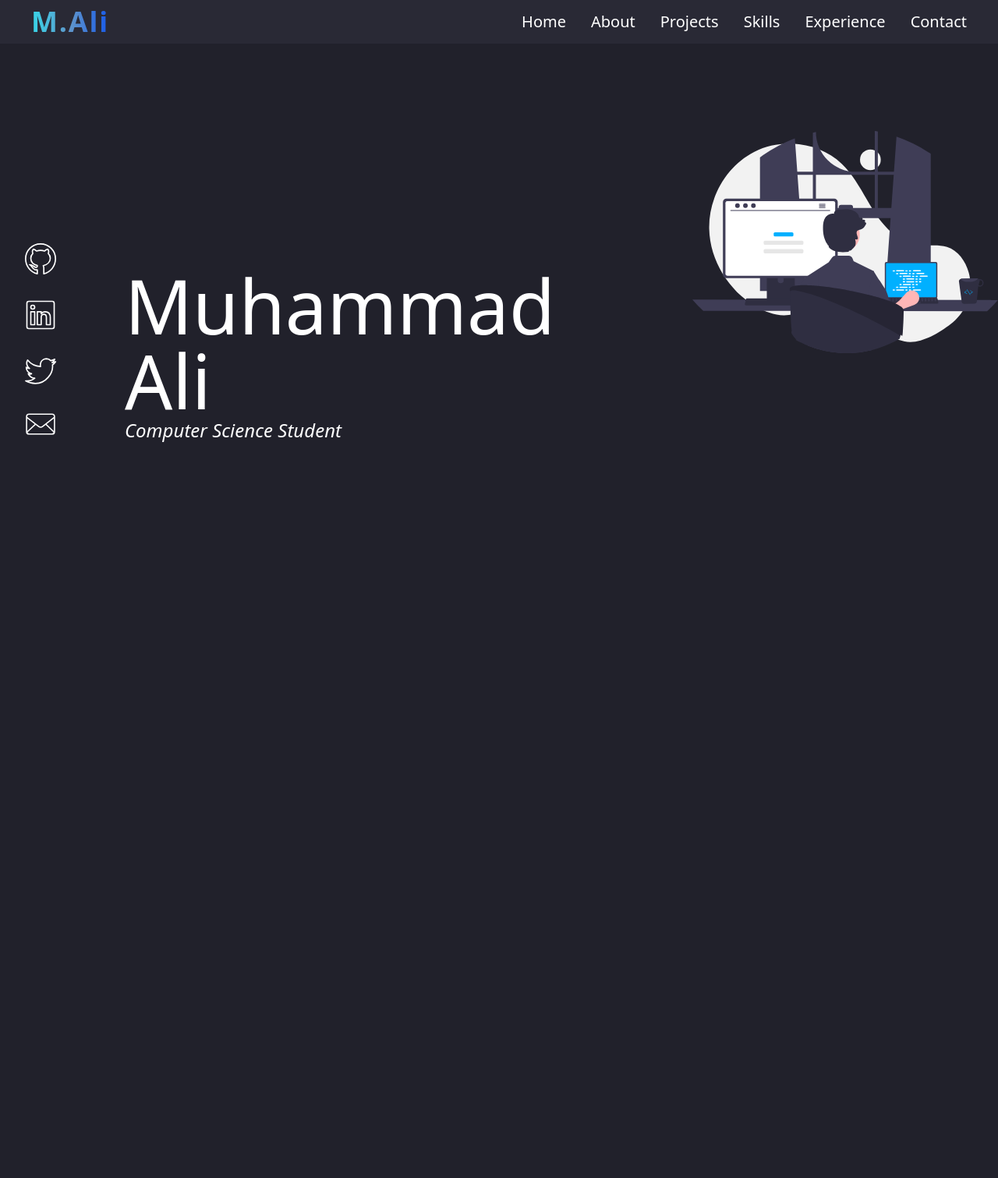
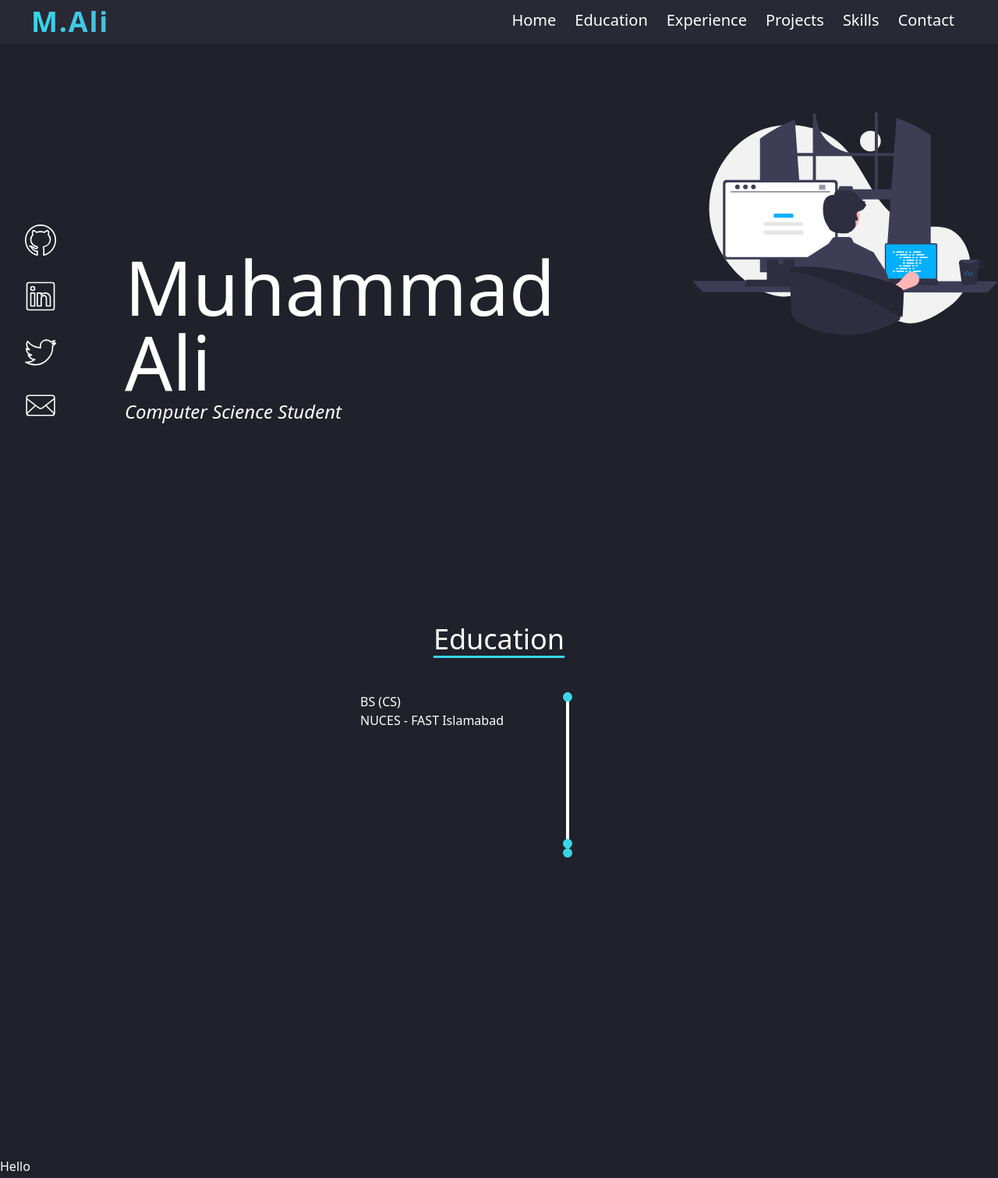
Before and after one commit to MuhammadAli511/Portfolio-v1.0, a website built with Vite: page index.html in a window 1280 px wide. Shown: the whole page at 78% size. Before the commit the page ends 952 px from the top, so only its background shows below. Built offline with nearby package versions, Linux system fonts and the light colour scheme.

Commit message:
Started EDUCATION

```diff
--- a/index.html
+++ b/index.html
@@ -12,31 +12,25 @@
 
 <body class="bg-c12 h-full w-full">
         <div class="hidden sm:block">
-                <div class="flex items-center justify-between mx-auto px-10 py-2 bg-c6 right-0 left-0 h-14">
+                <div class="bg-c6 grid grid-cols-2 grid-rows-1 py-2 w-full fixed">
                         <div
-                                class="bg-gradient-to-r text-transparent bg-clip-text from-gradient1 via-gradient2 to-gradient3 text-4xl font-bold tracking-wider">
+                                class="bg-gradient-to-r text-transparent bg-clip-text from-gradient1 via-gradient2 to-gradient3 text-4xl font-bold tracking-wider ml-10">
                                 M.Ali
                         </div>
-                        <div class="flex space-x-8 text-xl text-white font-medium font-sans">
-                                <div class="underline1 hover:text-cyanlight transition ease-linear duration-200"><a
-                                                href="/index.html">Home</a></div>
-                                <div class="underline1 hover:text-cyanlight transition ease-linear duration-200"><a
-                                                href="#about">About</a></div>
-                                <div class="underline1 hover:text-cyanlight transition ease-linear duration-200"><a
-                                                href="#projects">Projects</a></div>
-                                <div class="underline1 hover:text-cyanlight transition ease-linear duration-200"><a
-                                                href="#skills">Skills</a></div>
-                                <div class="underline1 hover:text-cyanlight transition ease-linear duration-200"><a
-                                                href="#experience">Experience</a></div>
-                                <div class="underline1 hover:text-cyanlight transition ease-linear duration-200"><a
-                                                href="#contact">Contact</a></div>
+                        <div class="flex flex-row justify-end text-xl text-white font-medium font-sans mx-8 my-1">
+                                <div class="underline1 hover:text-cyanlight transition ease-linear duration-200 mr-6"><a href="/index.html">Home</a></div>
+                                <div class="underline1 hover:text-cyanlight transition ease-linear duration-200 mr-6"><a href="#education">Education</a></div>
+                                <div class="underline1 hover:text-cyanlight transition ease-linear duration-200 mr-6"><a href="#experience">Experience</a></div>
+                                <div class="underline1 hover:text-cyanlight transition ease-linear duration-200 mr-6"><a href="#projects">Projects</a></div>
+                                <div class="underline1 hover:text-cyanlight transition ease-linear duration-200 mr-6"><a href="#skills">Skills</a></div>
+                                <div class="underline1 hover:text-cyanlight transition ease-linear duration-200 mr-6"><a href="#contact">Contact</a></div>
                         </div>
                 </div>
         </div>
 
         <div>
                 <div class="flex flex-col fixed">
-                        <div class="mt-56">
+                        <div class="mt-64">
                                 <div class="social-color w-10 ml-8 mt-8 ">
                                         <a href="https://github.com/MuhammadAli511">
                                                 <img alt="github" src="images\github.svg">
@@ -63,23 +57,48 @@
                 <div class="flex flex-row">
 
                         <div class="ml-40 text-white ">
-                                <div class="shrink mt-72 text-8xl font-medium">
+                                <div class="shrink mt-80 text-8xl font-medium">
                                         Muhammad Ali
                                 </div>
                                 <div class="shrink text-2xl font-normal italic">
                                         Computer Science Student
                                 </div>
                         </div>
-                        <div class="shrink ml-44 mt-28">
+                        <div class="shrink ml-44 mt-36">
                                 <img alt="coding" src="images\img1.svg">
                         </div>
                 </div>
         </div>
 
-        <div id="about" class="mt-96">
+
+        <div id="education" class="mt-48">
+                <br>
+                <div class="text-white flex justify-center text-4xl underline underline-offset-8 decoration-cyanlight mt-10">Education</div>
+                <br>
+                <br>
+                <div class="flex justify-center">
+                        <span class="inline-grid grid-cols-1 text-white">
+                                <div class="text-white">
+                                        BS (CS)
+                                        <br>
+                                        NUCES - FAST Islamabad
+                                </div>
+
+                        </span>
+                        <span class="inline-grid grid-cols-1 text-white mx-20">
+                                <div class="line absolute"></div>
+                                <div class="circle relative right-1"></div>
+                                <div class="circle relative right-1 mt-44"></div>
+                                <div class="circle relative right-1"></div>
+                        </span>
+                        <span class="inline-grid grid-cols-1 text-white">
+
+                        </span>
+                </div>
 
         </div>
-
+        <div class="mb-96 text-white"></div>
+        <div class="mb-96 text-white">Hello</div>
 
 
 
--- a/input.css
+++ b/input.css
@@ -34,3 +34,16 @@
   .social-color:hover{
     filter: invert(50%) sepia(17%) saturate(7154%) hue-rotate(171deg) brightness(105%) contrast(107%);
   }
+  .line{
+    display: block;
+    width: 4px;
+    height: 200px;
+    background-color: #FFFFFF;
+  }
+  .circle{
+    display: inline-block;
+    width: 12px;
+    height: 12px;
+    background-color: #38d6e8;
+    border-radius: 50%;
+  }
```
